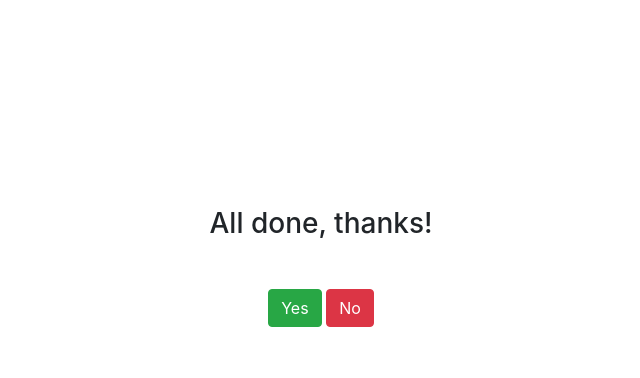
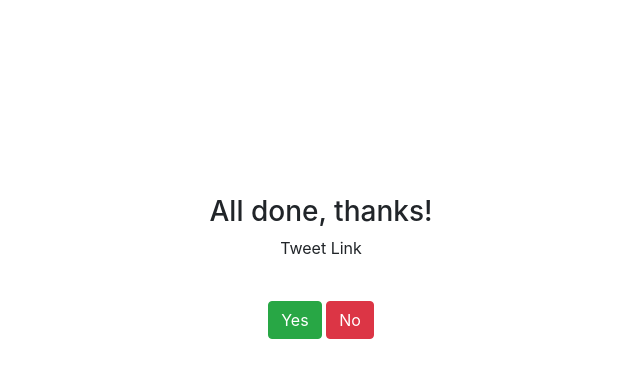
Before and after one commit to kumarde/manual_coding_webapp, a Flask app: template templates/request.html in a window 1280 px wide. Shown: the part 133-511 px from the top of the page, without its empty margins (319-959 px from the left). Run offline with Flask 2, Linux system fonts and the light colour scheme; the template is opened without the code that fills it: most values are stand-ins (such as "Sample title", 1, 10 or a date in 2020); some libraries are stand-ins or nearby versions.

Commit message:
Add Tweet Link

```diff
--- a/templates/request.html
+++ b/templates/request.html
@@ -17,6 +17,7 @@
                     var nextString = requests.pop();
                     document.getElementById("tweet_text").innerHTML = nextString[1];
                     document.getElementById("question").innerHTML = "Is this " + nextString[2] + "?";
+                    document.getElementById("tweet_url").setAttribute("href", "https://twitter.com/anyuser/status/" + nextString[0]);
                     buttonElems = document.getElementsByClassName("btn");
                     for (var i = 0; i < buttonElems.length; i++){
                         buttonElems[i].setAttribute("tweetID", nextString[0]);
@@ -48,6 +49,7 @@
         <div>
             <div class="center">
                 <h3 id="tweet_text"></h3>
+                <a id="tweet_url" target="_blank">Tweet Link</a>
                 <hr>
                 <h4 id="question"></h4>
                 <div class="side-by-side">
```
Also changed, not shown: sql/harassment-labels.db (deleted), 1 other file.
